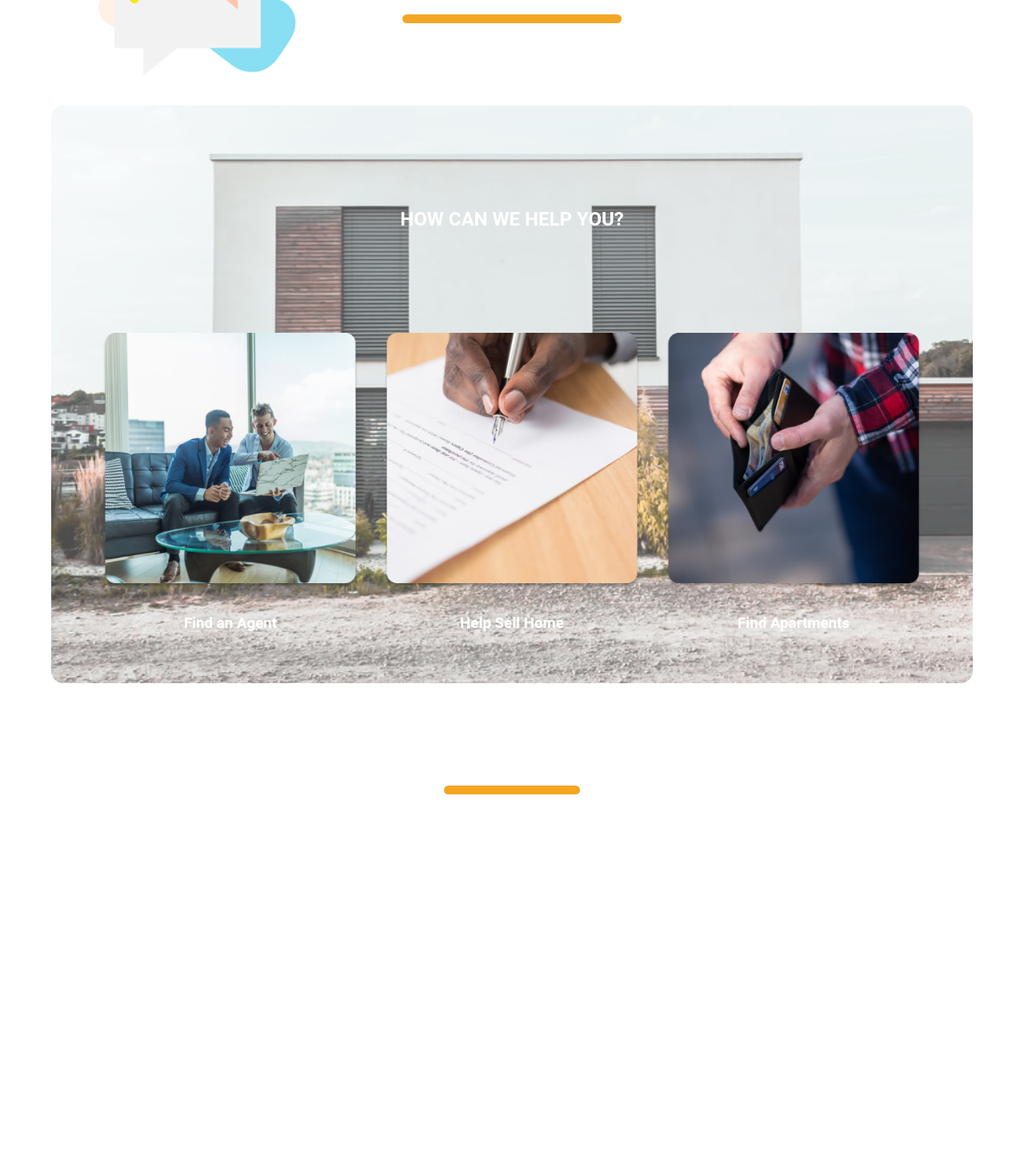
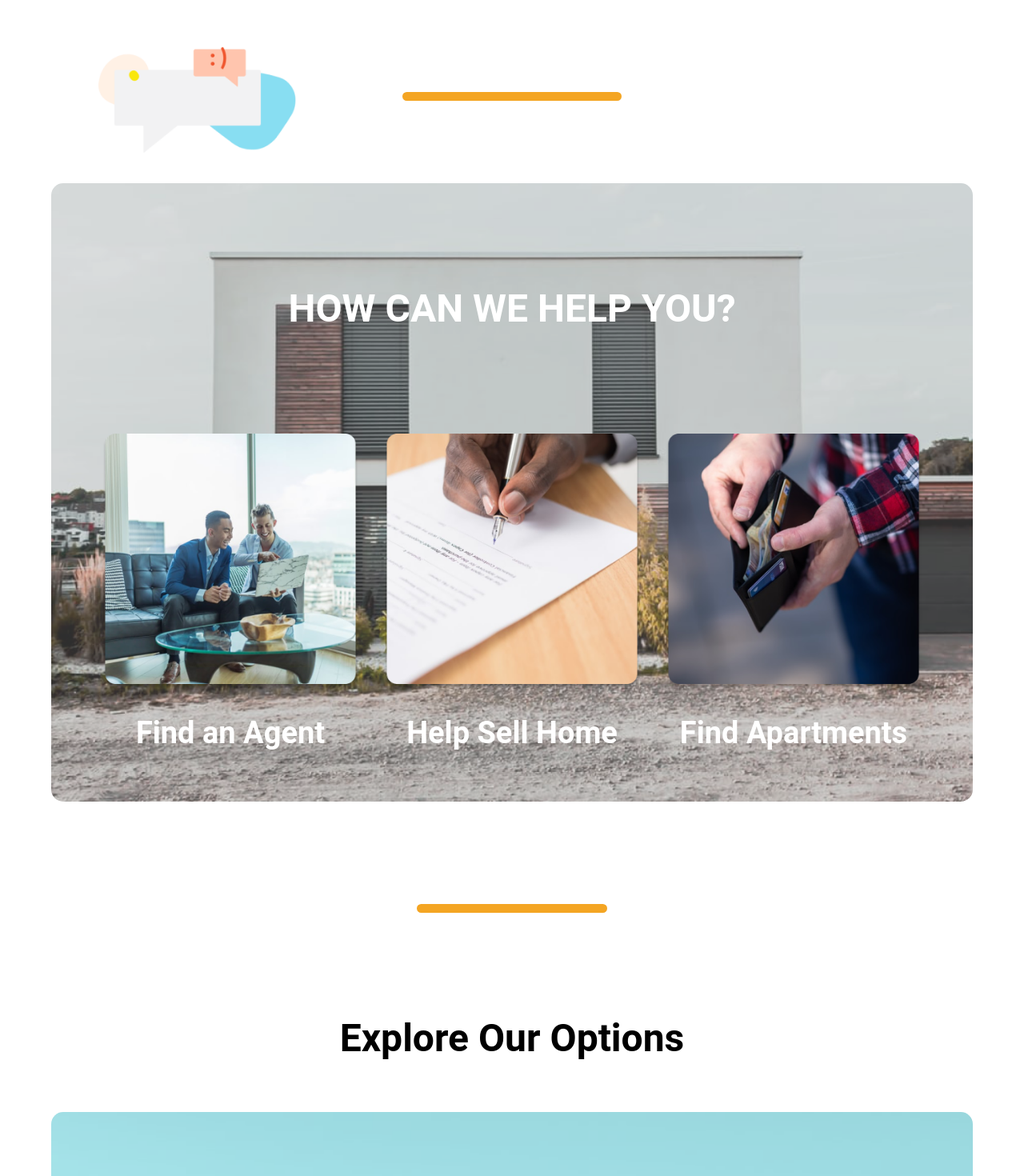
Before and after one commit to Estack-industries/estack-app, a React (Create React App) app in the folder frontend/: page /about in a window 1280 px wide. Shown: the part 1320-2790 px from the top of the page at 80% size. Before the commit the page ends 2441 px from the top, so only its background shows below. Built offline with nearby package versions, Linux system fonts and the light colour scheme.

Commit message:
About Us Page Part 2

```diff
--- a/frontend/src/components/pages/About/About.js
+++ b/frontend/src/components/pages/About/About.js
@@ -3,6 +3,7 @@ import { WaveBG } from '../../WaveBG/WaveBG';
 import image136 from './assets/image 136.svg';
 import Section1 from '../About/Section1';
 import Section2 from '../About/Section2';
+import Section3 from '../About/Section3';
 import './About.css';
 
 function About() {
@@ -11,6 +12,7 @@ function About() {
       <WaveBG src={image136} title="About Us"></WaveBG>
       <Section1 />
       <Section2 />
+      <Section3 />
     </>
   )
 }
--- a/frontend/src/components/pages/About/Section1.css
+++ b/frontend/src/components/pages/About/Section1.css
@@ -1,9 +1,15 @@
 :root {
   --primary: #F4A523;
-  --text: black;
+  --text-color: black;
   --transparent: rgba(0,0,0,0);
   --border: 20px;
   --shadow: rgba(0, 0, 0, 0.5);
+  --section-title-size: 38px;
+  --section-title-style: normal;
+  --section-title-weight: bold;
+  --paragraph-size: 24px;
+  --paragraph-style: normal;
+  --paragraph-weight: 500;
 }
 
 .section1-container  {
@@ -16,7 +22,7 @@
 /* why-grid */
 .why-grid {
   display: grid;
-  grid-template-columns: 5fr 4fr;
+  grid-template-columns: 1fr 1fr;
   justify-content: center;
   align-items: center;
   padding-left: 4rem;
@@ -29,16 +35,31 @@
   justify-self: center;
   align-self: center;
   place-self: center;
+  font-size: var(--section-title-size);
+  font-style: var(--section-title-style);
+  font-weight: var(--section-title-weight);
 }
 
 .why-info p {
   white-space: pre-line;
   margin: 2rem 0 2rem 0;
+  font-size: var(--paragraph-size);
+  font-style: var(--paragraph-style);
+  font-weight: var(--paragraph-weight);
 }
 
 .why-image {
   width: 100%;
   height: auto;
+}
+
+@media only screen and (max-width: 1100px) {
+  .why-grid {
+    grid-template-columns: 1fr;
+  }
+  .why-image {
+    display: none;
+  }
 }
 
 /* divider-grid */
--- a/frontend/src/components/pages/About/Section2.css
+++ b/frontend/src/components/pages/About/Section2.css
@@ -1,9 +1,15 @@
 :root {
   --primary: #F4A523;
-  --text: black;
-  --transparent: rgba(0,0,0,0);
-  --border: 20px;
-  --shadow: rgba(0, 0, 0, 0.5);
+  --text-color: black;
+  --wrapper-border-radius: 15px;
+  --wrapper-grey-transparent: rgba(0, 0, 0, 0.4);
+  --section-title-size: 38px;
+  --section-header-size: 48px;
+  --section-title-style: normal;
+  --section-title-weight: bold;
+  --paragraph-size: 24px;
+  --paragraph-style: normal;
+  --paragraph-weight: 500;
 }
 
 .section2-container {
@@ -18,10 +24,18 @@
 .how-wrapper {
   display: flex;
   flex-direction: column;
-  background: url('./assets/image 49.png') no-repeat center center fixed;
+  background: url('./assets/image 49.png') var(--wrapper-grey-transparent);
+  background-repeat: no-repeat;
+  background-position: center;
   background-size: cover;
-  border-radius: 15px;
+  border-radius: var(--wrapper-border-radius);
   color: white;
+}
+
+.how-wrapper h1 {
+  font-size: var(--section-header-size);
+  font-style: var(--section-title-style);
+  font-weight: var(--section-title-weight);
 }
 
 .how-title {
@@ -32,9 +46,7 @@
 
 .how-grid {
   display: grid;
-  grid-template-columns: repeat(auto-fill, minmax(300px, 1fr));
-  justify-items: center;
-  align-items: center;
+  grid-template-columns: repeat(auto-fit, minmax(300px, 1fr));
   padding: 4rem;
   gap: 2rem;
 }
@@ -47,8 +59,14 @@
   gap: 2rem;
 }
 
+.how-card h2 {
+  font-size: var(--section-title-size);
+  font-style: var(--section-title-style);
+  font-weight: var(--section-title-weight);
+}
+
 .how-card-image {
-  width: 100%;
+  max-width: 100%;
   height: auto;
 }
 
@@ -58,8 +76,8 @@
   grid-template-columns: 1fr 1fr 1fr;
   justify-items: center;
   align-items: center;
-  padding: 8rem;
-  gap: 8rem;
+  padding: 8rem 4rem 8rem 4rem;
+  gap: 4rem;
 }
 
 .section2-container .divider {
--- a/frontend/src/components/pages/About/Section2.js
+++ b/frontend/src/components/pages/About/Section2.js
@@ -6,7 +6,6 @@ import {
   SECTION2_CARD2,
   SECTION2_CARD3,
 } from './strings/en.js';
-import Rectangle287 from './assets/Rectangle 287.png';
 import Rectangle288 from './assets/Rectangle 288.png';
 import Rectangle289 from './assets/Rectangle 289.png';
 import Rectangle290 from './assets/Rectangle 290.png';
@@ -16,19 +15,19 @@ function Section2() {
     <div className='section2-container'>
       {/* How Section */}
       <div className='how-wrapper'>
-        <h2 className='how-title'>{SECTION2_TITLE}</h2>
+        <h1 className='how-title'>{SECTION2_TITLE}</h1>
         <div className='how-grid'>
           <div className='how-card'>
             <img className='how-card-image' src={Rectangle288} alt='rectangle'></img>
-            <h3>{SECTION2_CARD1}</h3>
+            <h2>{SECTION2_CARD1}</h2>
           </div>
           <div className='how-card'>
             <img className='how-card-image' src={Rectangle289} alt='rectangle'></img>
-            <h3>{SECTION2_CARD2}</h3>
+            <h2>{SECTION2_CARD2}</h2>
           </div>
           <div className='how-card'>
             <img className='how-card-image' src={Rectangle290} alt='rectangle'></img>
-            <h3>{SECTION2_CARD3}</h3>
+            <h2>{SECTION2_CARD3}</h2>
           </div>
         </div>
       </div>
--- /dev/null
+++ b/frontend/src/components/pages/About/Section3.css
@@ -0,0 +1,50 @@
+:root {
+  --primary: #F4A523;
+  --text-color: black;
+  --wrapper-border-radius: 15px;
+  --wrapper-grey-transparent: rgba(0, 0, 0, 0.4);
+  --section-title-size: 38px;
+  --section-header-size: 48px;
+  --section-title-style: normal;
+  --section-title-weight: bold;
+  --paragraph-title-size: 30px;
+  --paragraph-size: 24px;
+  --paragraph-style: normal;
+  --paragraph-weight: 500;
+}
+
+/* Options Section */
+.section3-container {
+  display: flex;
+  flex-direction: column;
+}
+
+.options-header {
+  justify-self: center;
+  align-self: center;
+  margin: 0rem 4rem 0rem 4rem;
+
+  font-size: var(--section-header-size);
+  font-style: var(--section-title-style);
+  font-weight: var(--section-title-weight);
+}
+
+.options-wrapper {
+  display: flex;
+  flex-direction: column;
+  background: url('./assets/image 45.png');
+  background-repeat: no-repeat;
+  background-position: center;
+  background-size: cover;
+  border-radius: var(--wrapper-border-radius);
+  justify-content: center;
+  align-items: center;
+  margin: 4rem;
+  height: 45rem;
+}
+
+.options-paragraph {
+  font-size: var(--paragraph-title-size);
+  font-style: var(--paragraph-style);
+  font-weight: var(--paragraph-weight);
+}
--- /dev/null
+++ b/frontend/src/components/pages/About/Section3.js
@@ -0,0 +1,21 @@
+import React from 'react';
+import './Section3.css';
+import {
+  SECTION3_HEADER,
+  SECTION3_PARAGRAPH,
+} from './strings/en.js';
+import Image45 from './assets/image 45.png';
+
+function Section3() {
+  return (
+    <div className='section3-container'>
+      <h1 className='options-header'>{SECTION3_HEADER}</h1>
+      <div className='options-wrapper'>
+        <h2 className='options-paragraph'>{SECTION3_PARAGRAPH}</h2>
+        <div className='options-searchbar'></div>
+      </div>
+    </div>
+  )
+}
+
+export default Section3
--- a/frontend/src/components/pages/About/strings/en.js
+++ b/frontend/src/components/pages/About/strings/en.js
@@ -4,3 +4,5 @@ export const SECTION2_TITLE = "HOW CAN WE HELP YOU?";
 export const SECTION2_CARD1 = "Find an Agent";
 export const SECTION2_CARD2 = "Help Sell Home";
 export const SECTION2_CARD3 = "Find Apartments";
+export const SECTION3_HEADER = "Explore  Our Options";
+export const SECTION3_PARAGRAPH = "Enter your address to get an free estimation";
```
Also changed, not shown: frontend/src/components/SearchBar/SearchBar.js (added, +12 -0 lines), frontend/src/components/SearchBar/SearchBar.css (added), frontend/src/components/pages/About/assets/image 45.png (added).
